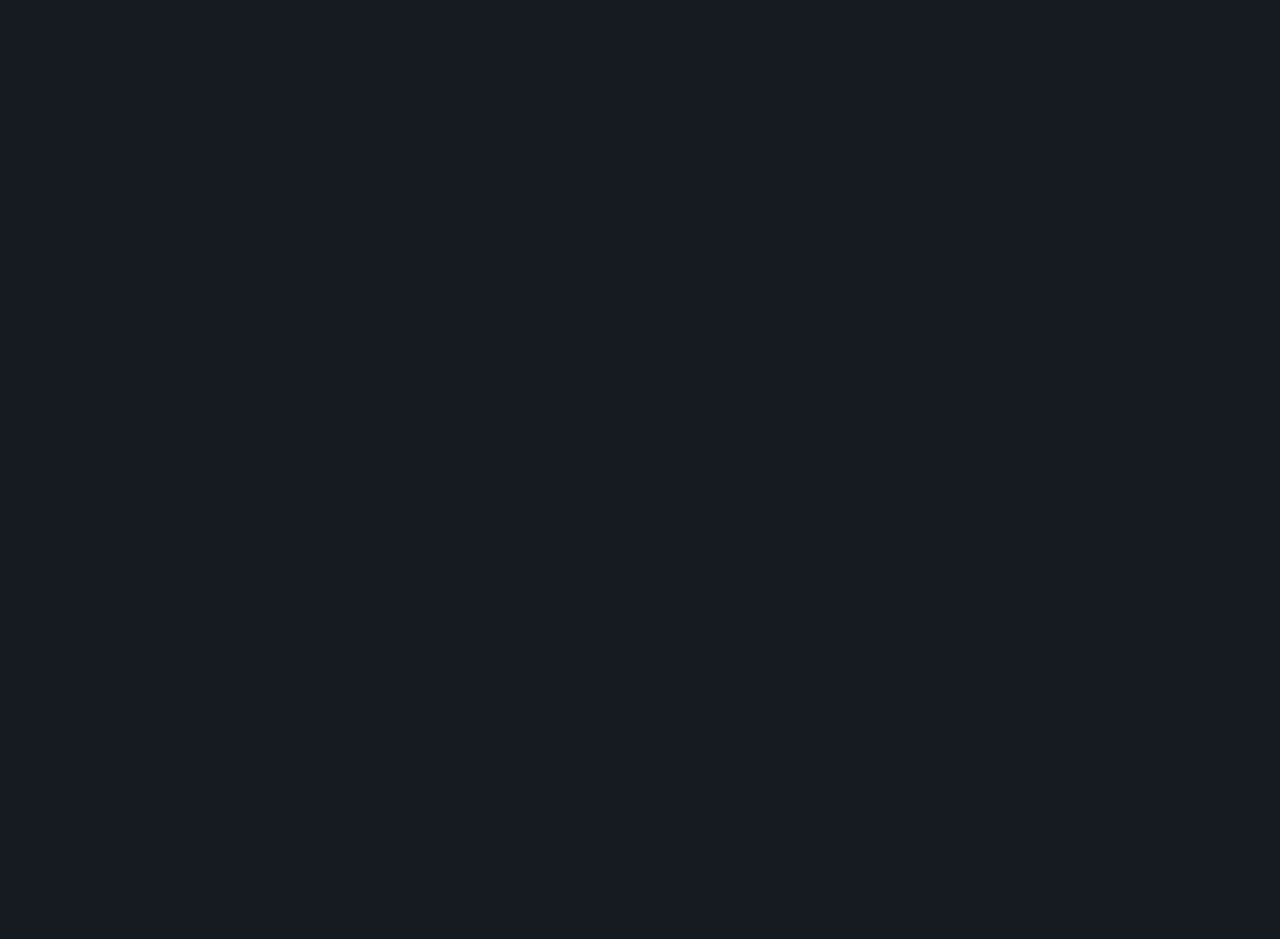
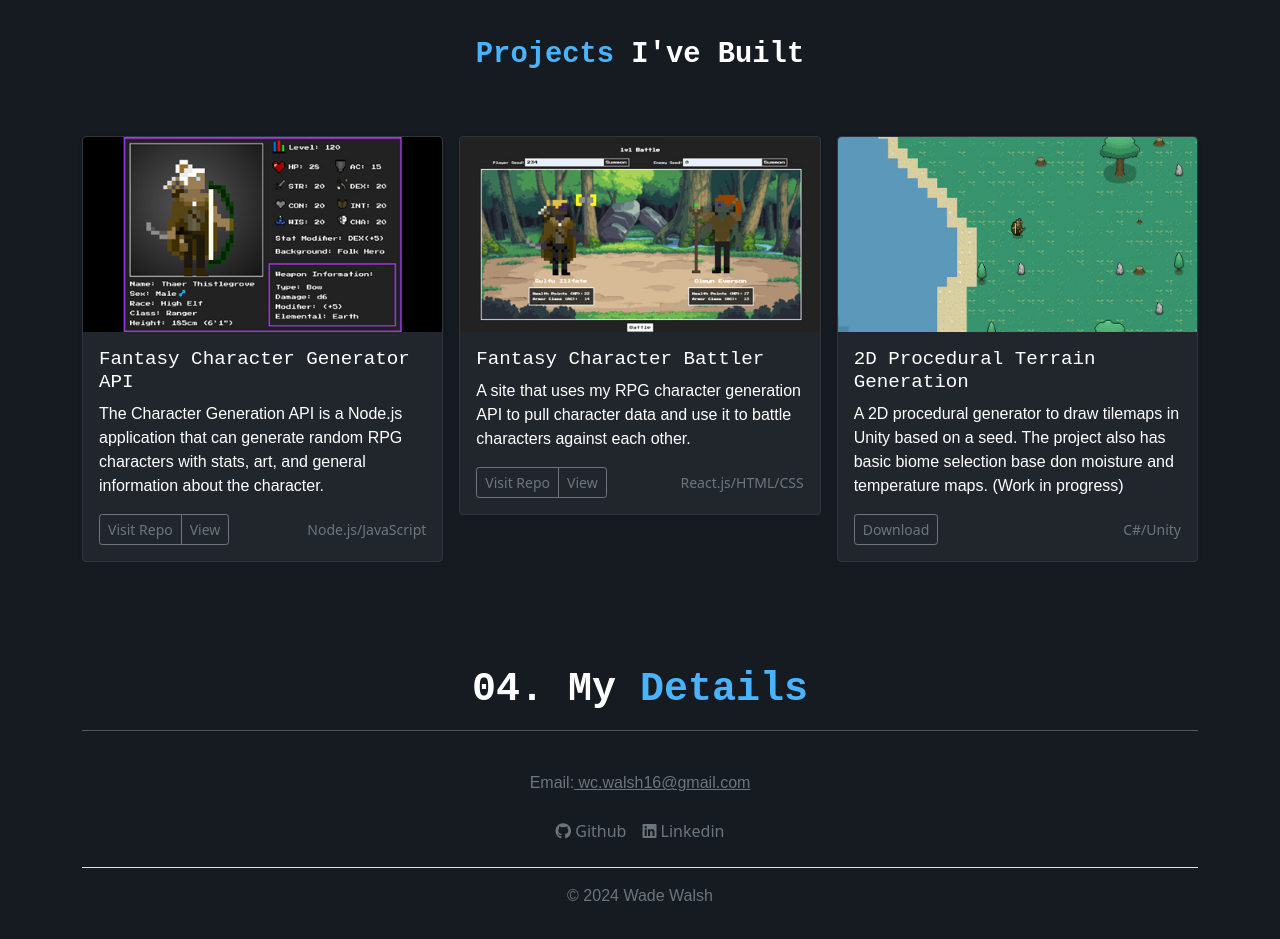
Before and after one commit to ITsPorky/ITsPorky.github.io, a React (Create React App) app: page / in a window 1280 px wide. Shown: the part 2440-3379 px from the top of the page. Before the commit the page ends 2129 px from the top, so only its background shows below. Built offline with nearby package versions, Linux system fonts and the light colour scheme.

Commit message:
Added new components for the portfolio

```diff
--- a/public/index.html
+++ b/public/index.html
@@ -10,21 +10,15 @@
       content="The portfolio of Wade Walsh, a Web/Software Developer"
     />
     <link rel="apple-touch-icon" href="%PUBLIC_URL%/logo192.png" />
-    <!--
-      manifest.json provides metadata used when your web app is installed on a
-      user's mobile device or desktop. See https://developers.google.com/web/fundamentals/web-app-manifest/
-    -->
     <link rel="manifest" href="%PUBLIC_URL%/manifest.json" />
-    <!--
-      Notice the use of %PUBLIC_URL% in the tags above.
-      It will be replaced with the URL of the `public` folder during the build.
-      Only files inside the `public` folder can be referenced from the HTML.
-
-      Unlike "/favicon.ico" or "favicon.ico", "%PUBLIC_URL%/favicon.ico" will
-      work correctly both with client-side routing and a non-root public URL.
-      Learn how to configure a non-root public URL by running `npm run build`.
-    -->
     <title>Wade Walsh Portfolio</title>
+    <link
+      rel="stylesheet"
+      href="https://cdnjs.cloudflare.com/ajax/libs/font-awesome/6.0.0-beta2/css/all.min.css"
+      integrity="sha512-YWzhKL2whUzgiheMoBFwW8CKV4qpHQAEuvilg9FAn5VJUDwKZZxkJNuGM4XkWuk94WCrrwslk8yWNGmY1EduTA=="
+      crossorigin="anonymous"
+      referrerpolicy="no-referrer"
+    />
     <!-- Google tag (gtag.js) -->
     <script
       async
--- a/src/App.css
+++ b/src/App.css
@@ -117,6 +117,7 @@ img {
   transition: ease-in-out 0.2s;
   background-color: #21262d !important;
   border: 1px solid #30363d !important;
+  padding: 0;
 }
 
 .card-text {
--- a/src/App.js
+++ b/src/App.js
@@ -4,6 +4,7 @@ import NavBar from './components/common/NavBar.jsx';
 import AboutMe from './components/AboutMe.jsx';
 import Experience from './components/Experience.jsx';
 import Projects from './components/Projects.jsx';
+import Contact from './components/Contact.jsx';
 
 function App() {
   return (
@@ -12,7 +13,7 @@ function App() {
       <AboutMe />
       <Experience />
       <Projects />
-      {/* <Contact /> */}
+      <Contact />
     </div>
   );
 }
--- /dev/null
+++ b/src/components/Contact.jsx
@@ -0,0 +1,40 @@
+import React from 'react';
+
+const Contact = () => {
+    return (
+        <div id="Contact" class="container mt-5">
+      <h2 class="display-5 fw-bold text-center  ">
+        04. My <span class="highlighted">Details</span>
+      </h2>
+      <hr />
+      <footer class="py-3 my-4">
+        <p class="text-center text-muted">
+          Email:
+          <a
+            href="mailto:wc.walsh16@gmail.com"
+            class="link-secondary "
+            > wc.walsh16@gmail.com</a>
+        </p>
+        <ul class="nav justify-content-center border-bottom pb-3 mb-3">
+          <li class="nav-item">
+            <a
+              href="https://github.com/ITsPorky"
+              target="_blank"
+              class="nav-link px-2 text-muted "
+              ><i class="fa-brands fa-github"></i> Github</a>
+          </li>
+          <li class="nav-item">
+            <a
+              href="https://www.linkedin.com/in/wade-walsh/"
+              target="_blank"
+              class="nav-link px-2 text-muted "
+              ><i class="fa-brands fa-linkedin"></i> Linkedin</a>
+          </li>
+        </ul>
+        <p class="text-center text-muted">© 2024 Wade Walsh</p>
+      </footer>
+    </div>
+    );
+};
+
+export default Contact;
--- a/src/components/Projects.jsx
+++ b/src/components/Projects.jsx
@@ -1,4 +1,5 @@
 import React from 'react';
+import ProjectCard from './common/ProjectCard';
 
 const Projects = () => {
     return (
@@ -19,7 +20,18 @@ const Projects = () => {
             <div
               class="row row-cols-1 row-cols-md-2 row-cols-lg-2 g-3 pt-2 pb-2"
             >
-
+              <div class="col">
+                <ProjectCard
+                  image="assets/images/lendcofinance.com.jpg"
+                  imageAlt="Lendco Finance"
+                  title="Lendco Finance"
+                  description="A Wordpress site created for a finance company. They offer
+                  a variety of finance options for their clients."
+                  link1Text="View"
+                  link1="https://lendcofinance.com.au/"
+                  skills="Wordpress/JavaScript/PHP/CSS"
+                />
+              </div>
             </div>
             <div class="row pt-5 pb-5">
               <h3 class="display-5 fw-bold  text-center">
@@ -28,7 +40,51 @@ const Projects = () => {
             </div>
             <div
               class="row row-cols-1 row-cols-md-2 row-cols-lg-3 g-3 pt-2 pb-2"
-            ></div>
+            >
+              <div class="col">
+                <ProjectCard
+                  image="assets/images/Character-Generator-img-optimised.jpg"
+                  imageAlt="Fantasy Character Generator"
+                  title="Fantasy Character Generator API"
+                  description="The Character Generation API is a Node.js application that
+                  can generate random RPG characters with stats, art, and
+                  general information about the character."
+                  link1Text="Visit Repo"
+                  link1="https://github.com/ITsPorky/Character-Generation-API"
+                  link2Text="View"
+                  link2="https://character-gen-api.onrender.com/"
+                  skills="Node.js/JavaScript"
+                />
+              </div>
+              <div class="col">
+                <ProjectCard
+                  image="assets/images/Character-Battler-img-optimised.jpg"
+                  imageAlt="Fantasy Character Battler"
+                  title="Fantasy Character Battler"
+                  description="A site that uses my RPG character generation API to pull
+                  character data and use it to battle characters against
+                  each other."
+                  link1Text="Visit Repo"
+                  link1="https://github.com/ITsPorky/RPG-Character-Battler"
+                  link2Text="View"
+                  link2="https://itsporky.github.io/RPG-Character-Battler/"
+                  skills="React.js/HTML/CSS"
+                />
+              </div>
+              <div class="col">
+                <ProjectCard
+                  image="assets/images/Procedural-Gen-unity-optimised.jpg"
+                  imageAlt="2D Procedural Generator"
+                  title="2D Procedural Terrain Generation"
+                  description="A 2D procedural generator to draw tilemaps in Unity based
+                  on a seed. The project also has basic biome selection base
+                  don moisture and temperature maps. (Work in progress)"
+                  link1Text="Download"
+                  link1="assets/projects/2D Procedural Terrain v0.0.8-development-build(Biomes).zip"
+                  skills="C#/Unity"
+                />
+              </div>
+            </div>
           </div>
         </div>
       </section>
--- /dev/null
+++ b/src/components/common/ProjectCard.jsx
@@ -0,0 +1,60 @@
+import React from 'react';
+
+const ProjectCard = ({image, imageAlt, title, description, link1Text, link1, link2Text, link2, skills}) => {
+    let isLink1 = false;
+    let isLink2 = false;
+
+    if(link1) {
+        isLink1 = true;
+    }
+
+    if(link2) {
+        isLink2 = true;
+    }
+
+    return (
+        <div class="card shadow-sm">
+            <img
+            src={image}
+            alt={imageAlt}
+            width="450"
+            height="244"
+            class="img-fluid project-img"
+            />
+            <div class="card-body">
+                <h4 class="card-text">{title}</h4>
+                <p class="card-text">
+                    {description}
+                </p>
+                <div
+                    class="d-flex justify-content-between align-items-center"
+                >
+                    <div class="btn-group">
+                        { isLink1 ?
+                        <a
+                          href={link1}
+                          target="_blank"
+                          class="btn btn-sm btn-outline-secondary"
+                        >
+                          {link1Text}
+                        </a>
+                        : null }
+                        { isLink2 ?
+                        <a
+                            href={link2}
+                            target="_blank"
+                            class="btn btn-sm btn-outline-secondary"
+                        >
+                            {link2Text}
+                        </a>
+                        : null }
+                    </div>
+                    <small class="text-muted"
+                    >{skills}</small>
+                </div>
+            </div>
+        </div>
+    );
+};
+
+export default ProjectCard;
```
